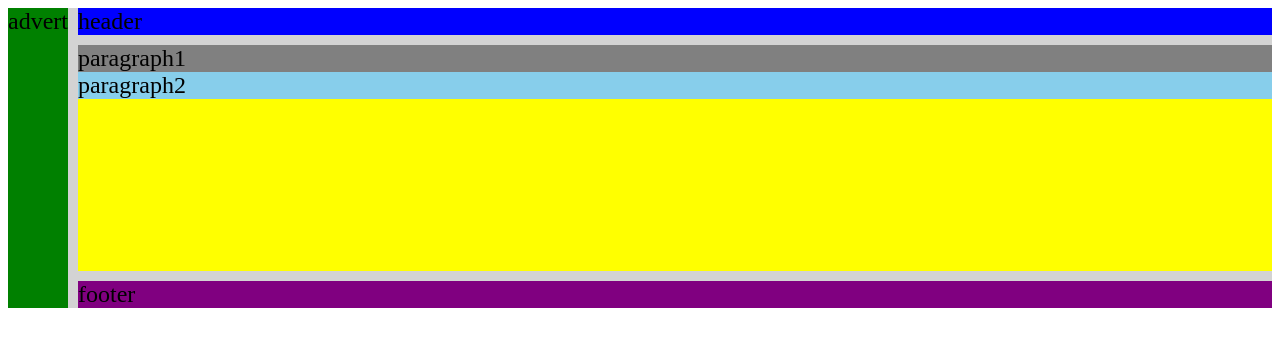
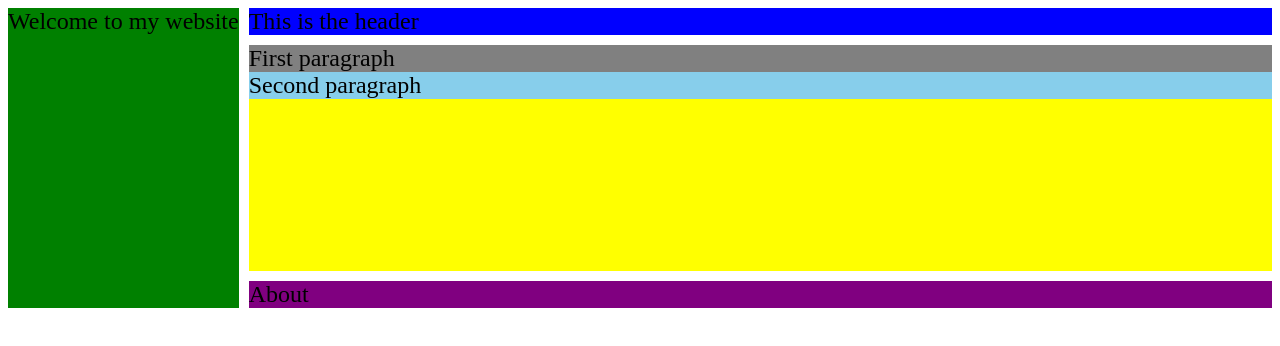
Before and after one commit to shindanny/shindanny.github.io, a plain HTML site: page index.html in a window 1280 px wide. Drawn offline with Linux system fonts and the light colour scheme.

Commit message:
Update index.html

```diff
--- a/index.html
+++ b/index.html
@@ -3,7 +3,7 @@
     font-size: 1.5em;
     min-height: 300px;
     width: 100%;
-    background: LightGray;
+    background: white;
     display: grid;
     grid-template-columns: auto 1fr;
     grid-template-rows: auto 1fr auto;
@@ -47,11 +47,11 @@
     <title>𝑇𝐻𝐸 𝑊𝐸𝐵𝑆𝐼𝑇𝐸</title>
   </head>
 <div class="container">
-  <div class="item1">header</div>
-  <div class="item2">advert</div>
+  <div class="item1">This is the header</div>
+  <div class="item2">Welcome to my website</div>
   <div class="item3">
-    <div class="itemOne">paragraph1</div>
-    <div class="itemTwo">paragraph2</div>
+    <div class="itemOne">First paragraph</div>
+    <div class="itemTwo">Second paragraph</div>
   </div>
-  <div class="item4">footer</div>
+  <div class="item4">About</div>
 </div>
```
